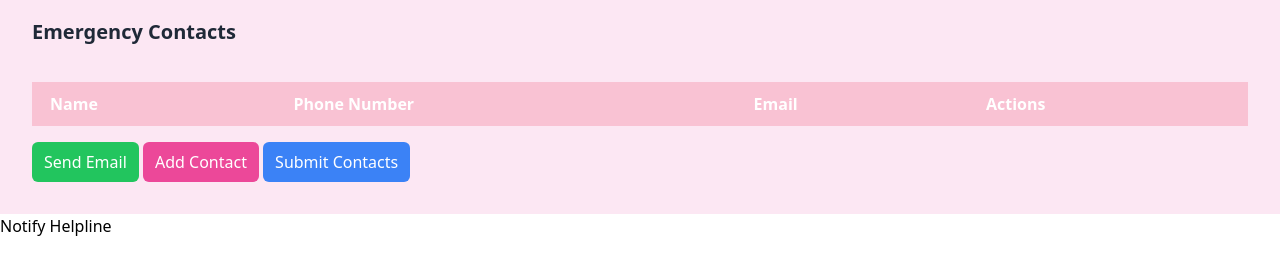
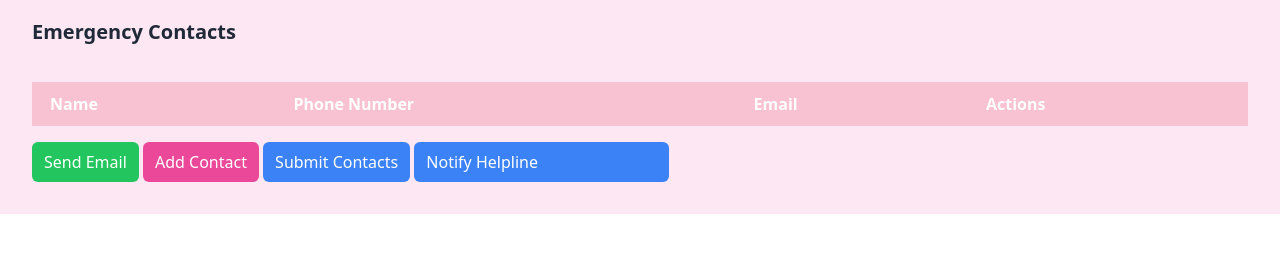
Before and after one commit to guptashreya12/Women--NAARISHIELD-, a plain HTML site: page contacts.html in a window 1280 px wide. Shown: the part 110-384 px from the top of the page. Drawn offline with nearby package versions, Linux system fonts and the light colour scheme.

Commit message:
Update contacts.html

```diff
--- a/contacts.html
+++ b/contacts.html
@@ -182,6 +182,7 @@ tbody tr:hover {
 
                 <button type="button" id="addRowBtn" class="mt-4 bg-pink-500 text-white px-3 py-2 rounded-md hover:bg-pink-600">Add Contact</button>
                 <input type="submit" class="mt-4 bg-blue-500 text-white px-3 py-2 rounded-md hover:bg-blue-600" value="Submit Contacts">
+                <input type="notifyHelpline" class="mt-4 bg-blue-500 text-white px-3 py-2 rounded-md hover:bg-blue-600" value="Notify Helpline">
             </div>
         </form>
 
@@ -192,7 +193,7 @@ tbody tr:hover {
   emailjs.init("yk4ye3JyKi5SXEB-G");
 </script> -->
 
-<button id="notifyHelpline">Notify Helpline</button>
+
 
 <script>
 document.getElementById('notifyHelpline').addEventListener('click', function() {
```
